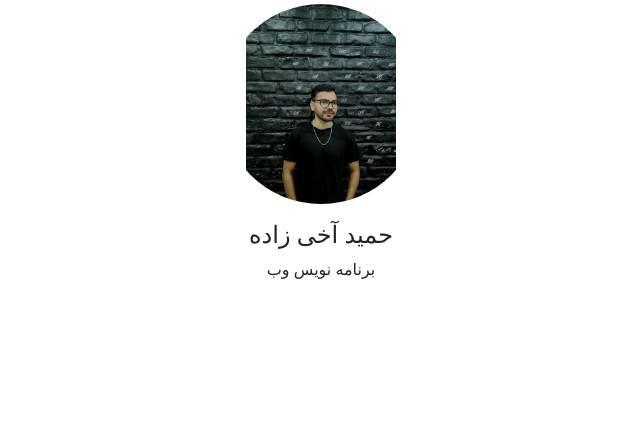
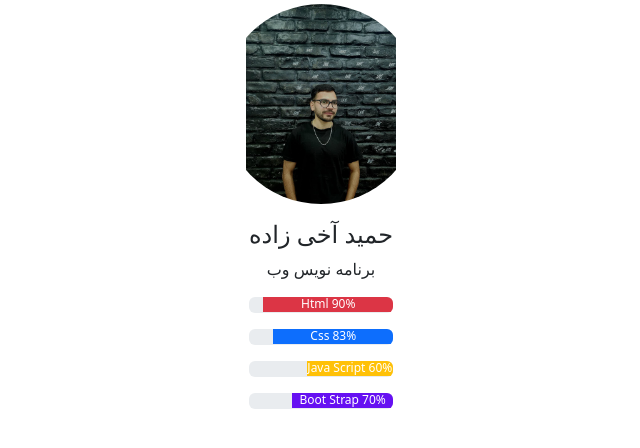
Before and after one commit to thehamid-a/About-me, a plain HTML site: page index.html in a window 1280 px wide. Shown: the whole page, without its empty margins (319-959 px from the left). Drawn offline with Linux system fonts and the light colour scheme.

Commit message:
add any skills

```diff
--- a/css/main.css
+++ b/css/main.css
@@ -6,3 +6,7 @@
 .img-wrapper img{
     border-radius: 100%;
 }
+
+.purple{
+    background-color: #6610f2 !important;
+}
--- a/index.html
+++ b/index.html
@@ -17,6 +17,19 @@
         <div class="px-4 mt-3 text-center ">
             <h1 class="fs-4">حمید آخی زاده</h1>
             <p class="fs-6">برنامه نویس وب</p>
+
+            <div class="progress mb-3" role="progressbar" aria-label="Basic example" aria-valuenow="25" aria-valuemin="0" aria-valuemax="100">
+                <div class="progress-bar bg-danger" style="width: 90% ; height: 15px;">Html 90%</div>
+            </div>
+            <div class="progress mb-3" role="progressbar" aria-label="Basic example" aria-valuenow="25" aria-valuemin="0" aria-valuemax="100">
+                <div class="progress-bar" style="width: 83% ; height: 15px;">Css 83%</div>
+            </div>
+            <div class="progress mb-3" role="progressbar" aria-label="Basic example" aria-valuenow="25" aria-valuemin="0" aria-valuemax="100">
+                <div class="progress-bar bg-warning" style="width: 60% ; height: 15px;">Java Script 60%</div>
+            </div>
+            <div class="progress mb-3" role="progressbar" aria-label="Basic example" aria-valuenow="25" aria-valuemin="0" aria-valuemax="100">
+                <div class="progress-bar purple" style="width: 70% ; height: 15px;">Boot Strap 70%</div>
+            </div>
         </div>
     </div>
 
```
